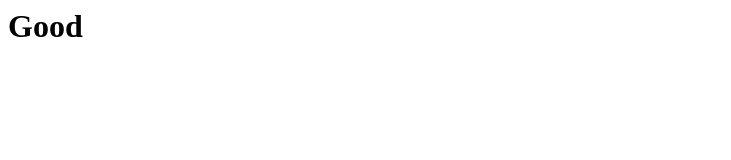
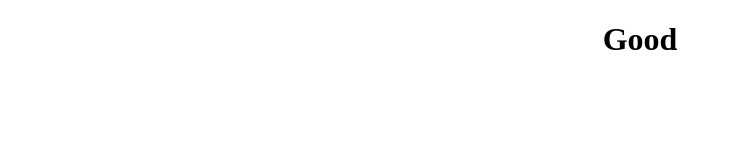
Before and after one commit to piya46/webjorney, a plain HTML site: page index.html in a window 1280 px wide. Shown: the whole page, without its empty margins (0-731 px from the left). Drawn offline with Linux system fonts and the light colour scheme.

Commit message:
First commit web

```diff
--- a/index.html
+++ b/index.html
@@ -1 +1,12 @@
-<h1>Good</h1>
+<!DOCTYPE html>
+<html>
+<head>
+  <title>Webs</title>
+  <link rel="icon" type="image/x-icon" href="favicon.ico">
+</head>
+<body >
+
+    <h1 style="text-align: center;">Good</h1>
+
+</body>
+</html>
```
